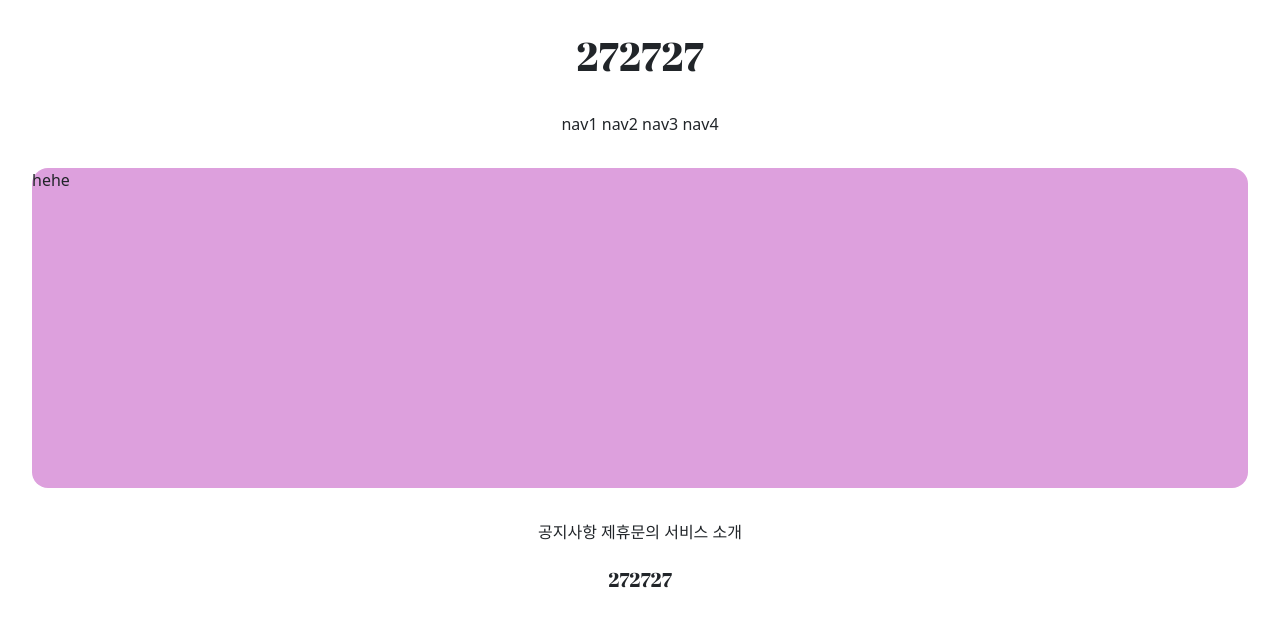
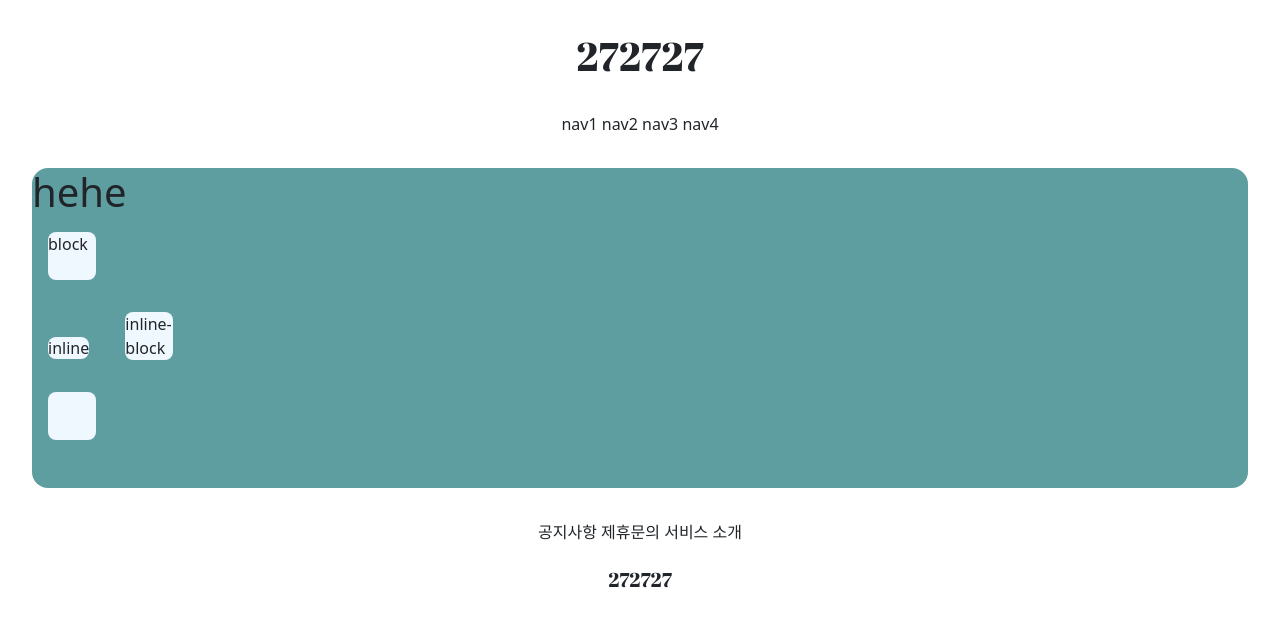
Before and after one commit to 100100001001/gis_django_2, a Django app: page /accounts/hello_world/ in a window 1280 px wide. Shown: the top 627 px of the page. Run offline with Django 3.2, Linux system fonts and the light colour scheme; parts of the project's set-up code (start-up, migrations or seed data) failed here and were passed over.

Commit message:
7/7 commit 2

```diff
--- a/accountapp/templates/accountapp/hello_world.html
+++ b/accountapp/templates/accountapp/hello_world.html
@@ -2,6 +2,30 @@
 
 {% block content %}
 
-    <div style="height: 20rem; background-color: plum; margin: 2rem; border-radius: 1rem;">hehe</div>
+    <style>
+
+        .testing {
+            background-color: aliceblue;
+            margin: 1rem;
+            height: 48px;
+            width: 48px;
+            border-radius: .5rem;
+        }
+
+    </style>
+
+
+    <div style="height: 20rem; background-color: cadetblue; margin: 2rem; border-radius: 1rem; overflow: scroll">
+    <h1>hehe</h1>
+
+    <div class="testing" style="display: block">block</div>
+    <div class="testing" style="display: inline">inline</div>
+    <div class="testing" style="display: none">none</div>
+    <div class="testing" style="display: inline-block">inline-block</div>
+    <div class="testing"></div>
+
+
+
+    </div>
 
 {% endblock %}
```
